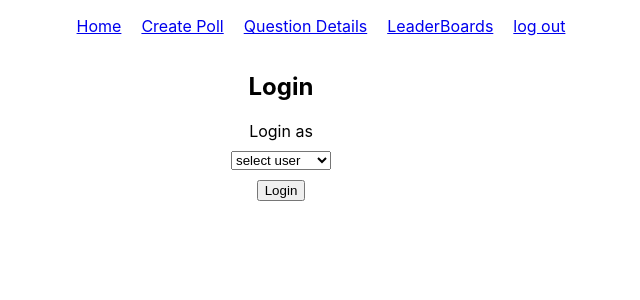
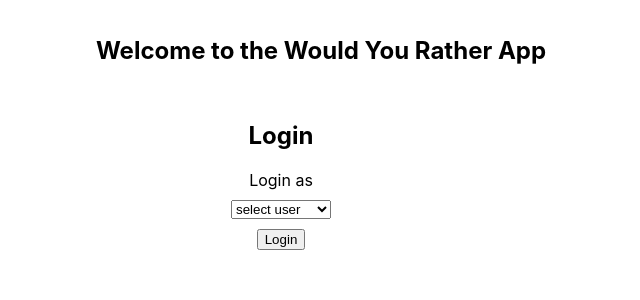
Before and after one commit to bozicschucky/would-you-rather, a React (Create React App) app: page /login in a window 1280 px wide. Shown: the top 300 px of the page, without its empty margins (359-999 px from the left). Built offline with nearby package versions, Linux system fonts and the light colour scheme.

Commit message:
show different items on the nav based on login status

```diff
--- a/src/components/nav.jsx
+++ b/src/components/nav.jsx
@@ -1,8 +1,10 @@
 import React from "react";
 import { Link } from "react-router-dom";
+import { useSelector } from "react-redux";
 
 export const NavBar = () => {
-  return (
+  const loggedIn = useSelector((state) => state.counter.loggedInUser.loggedIn);
+  return loggedIn ? (
     <nav>
       <ul className="nav-items">
         <li>
@@ -12,9 +14,6 @@ export const NavBar = () => {
           <Link to="/add">Create Poll</Link>
         </li>
         <li>
-          <Link to="/question-details/:id">Question Details</Link>
-        </li>
-        <li>
           <Link to="/leader-boards">LeaderBoards</Link>
         </li>
         <li>
@@ -22,6 +21,12 @@ export const NavBar = () => {
         </li>
       </ul>
     </nav>
+  ) : (
+    <ul className="nav-items">
+      <li>
+        <h2>Welcome to the Would You Rather App</h2>
+      </li>
+    </ul>
   );
 };
 
```
